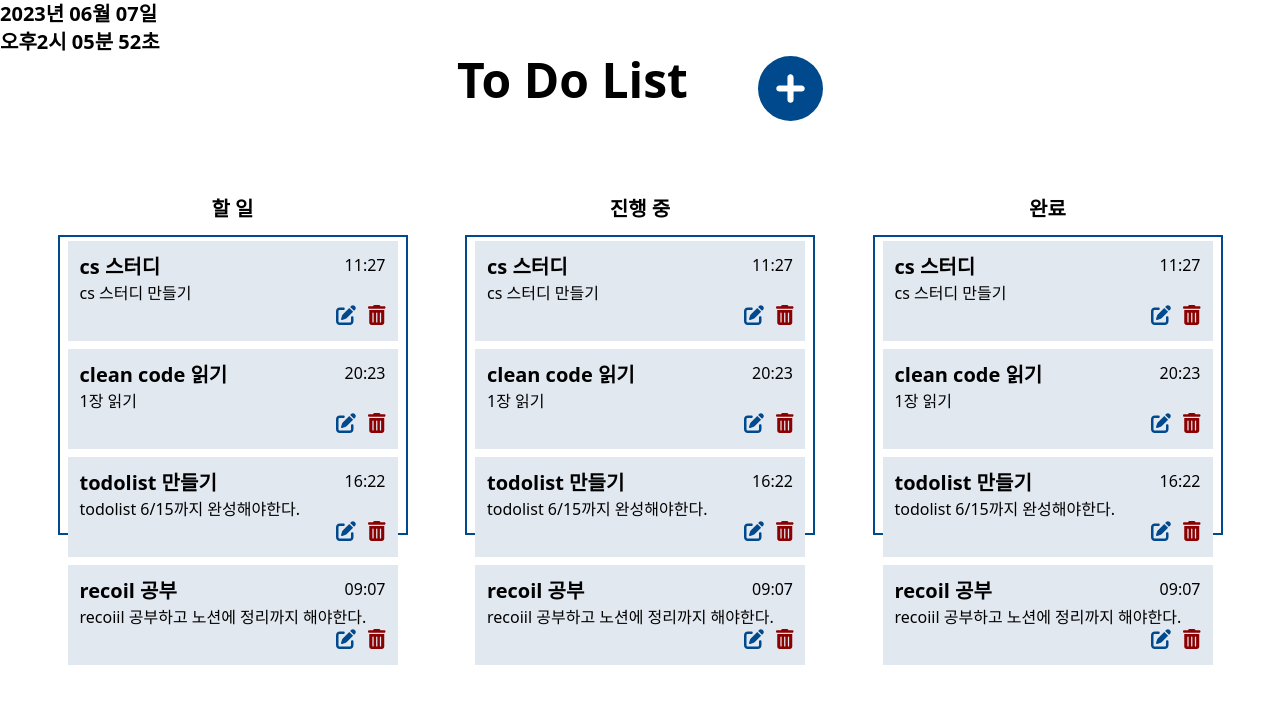
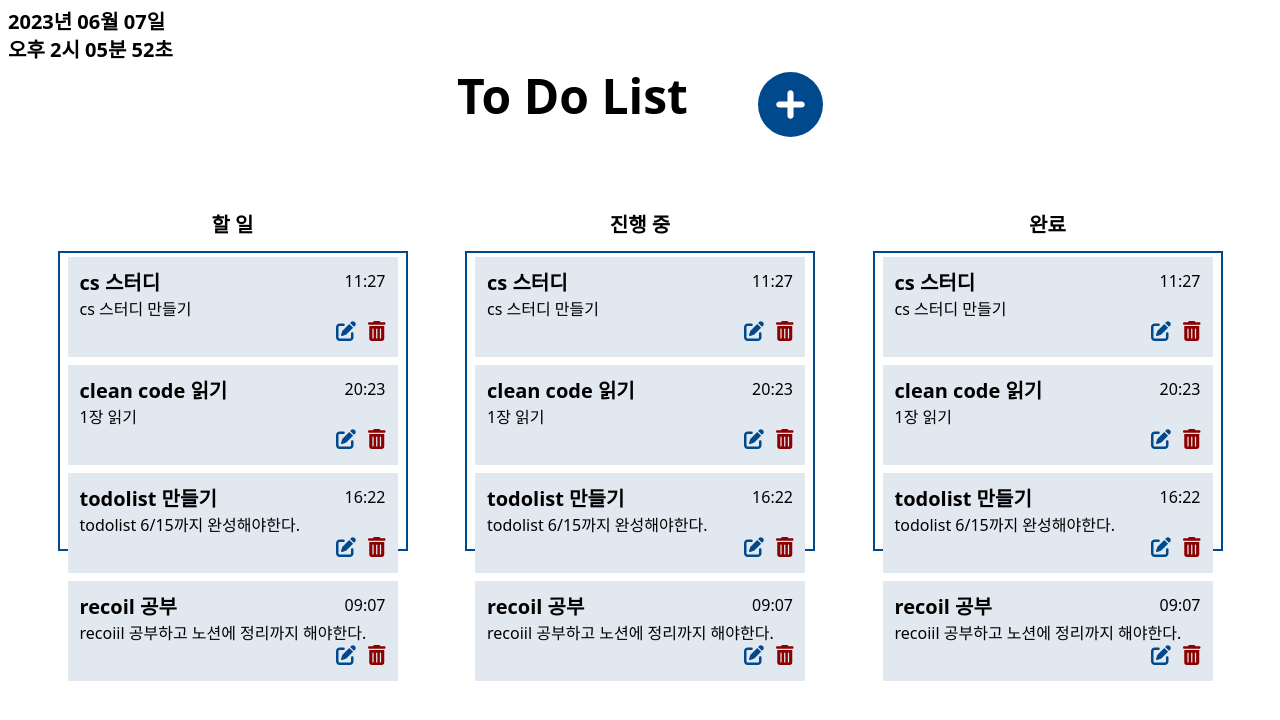
Before and after one commit to dev-riley/ToDoList, a React app: page / in a window 1280 px wide. Shown: the top 720 px of the page. Built offline with nearby package versions, Linux system fonts and the light colour scheme; data requests are answered from the project's data file.

Commit message:
Style : margin 추가 및 띄어쓰기

```diff
--- a/src/components/Date.jsx
+++ b/src/components/Date.jsx
@@ -14,7 +14,7 @@ const DateTimeComponent = () => {
   }, [])
 
   // 시간
-  let hour = ((dt.getHours()) < 12 ? "오전 " + (dt.getHours()) : "오후" + (dt.getHours() - 12))
+  let hour = ((dt.getHours()) < 12 ? "오전 " + (dt.getHours()) : "오후 " + (dt.getHours() - 12))
   let min = ((dt.getMinutes()) < 9 ? "0" + (dt.getMinutes()) : (dt.getMinutes()))
   let sec = ((dt.getSeconds()) < 9 ? "0" + (dt.getSeconds()) : (dt.getSeconds()))
 
@@ -28,7 +28,7 @@ const DateTimeComponent = () => {
   })
 
   return(
-    <div>
+    <div className='m-2'>
       <p className='text-xl font-bold'>{date}</p>
       <p className='text-xl font-bold'>{time}</p>
     </div>
```
